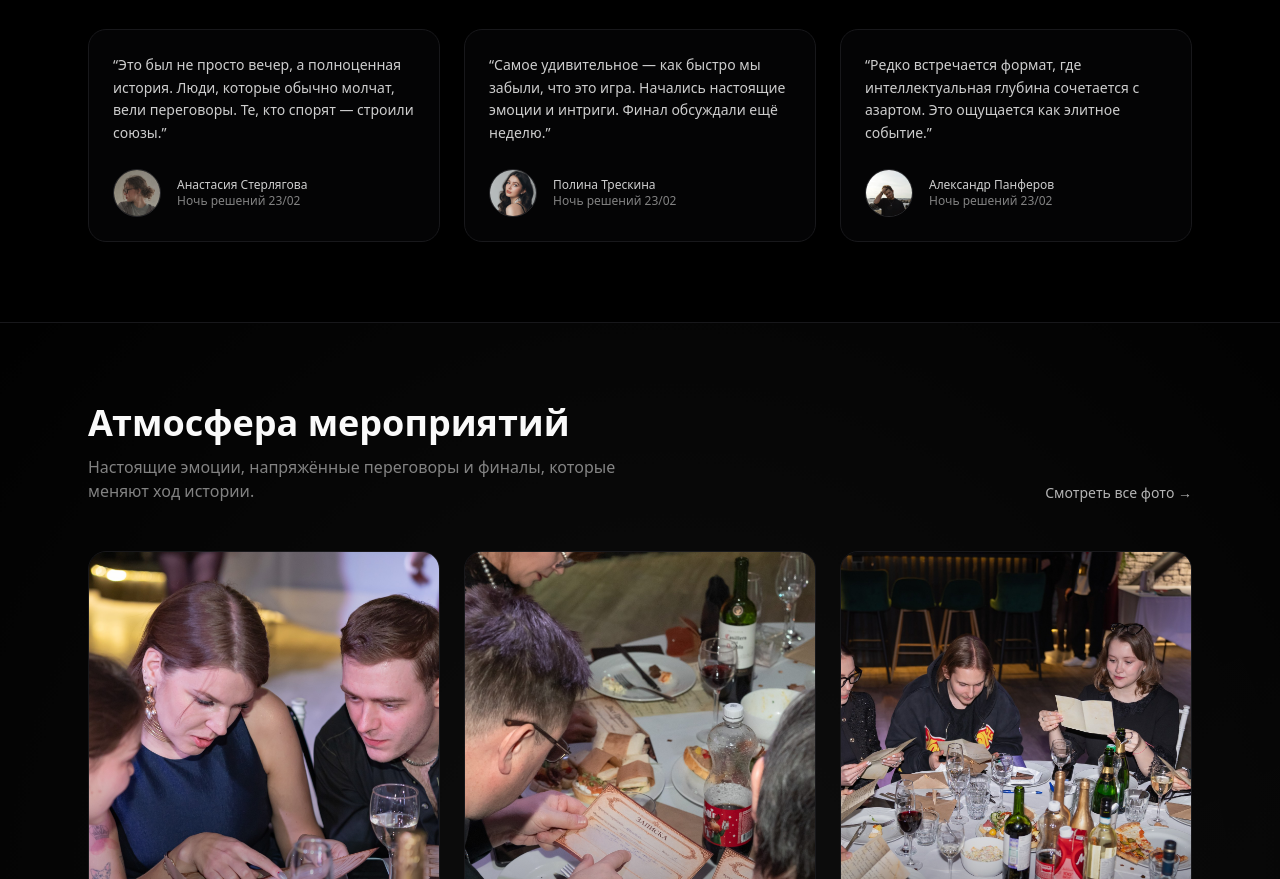
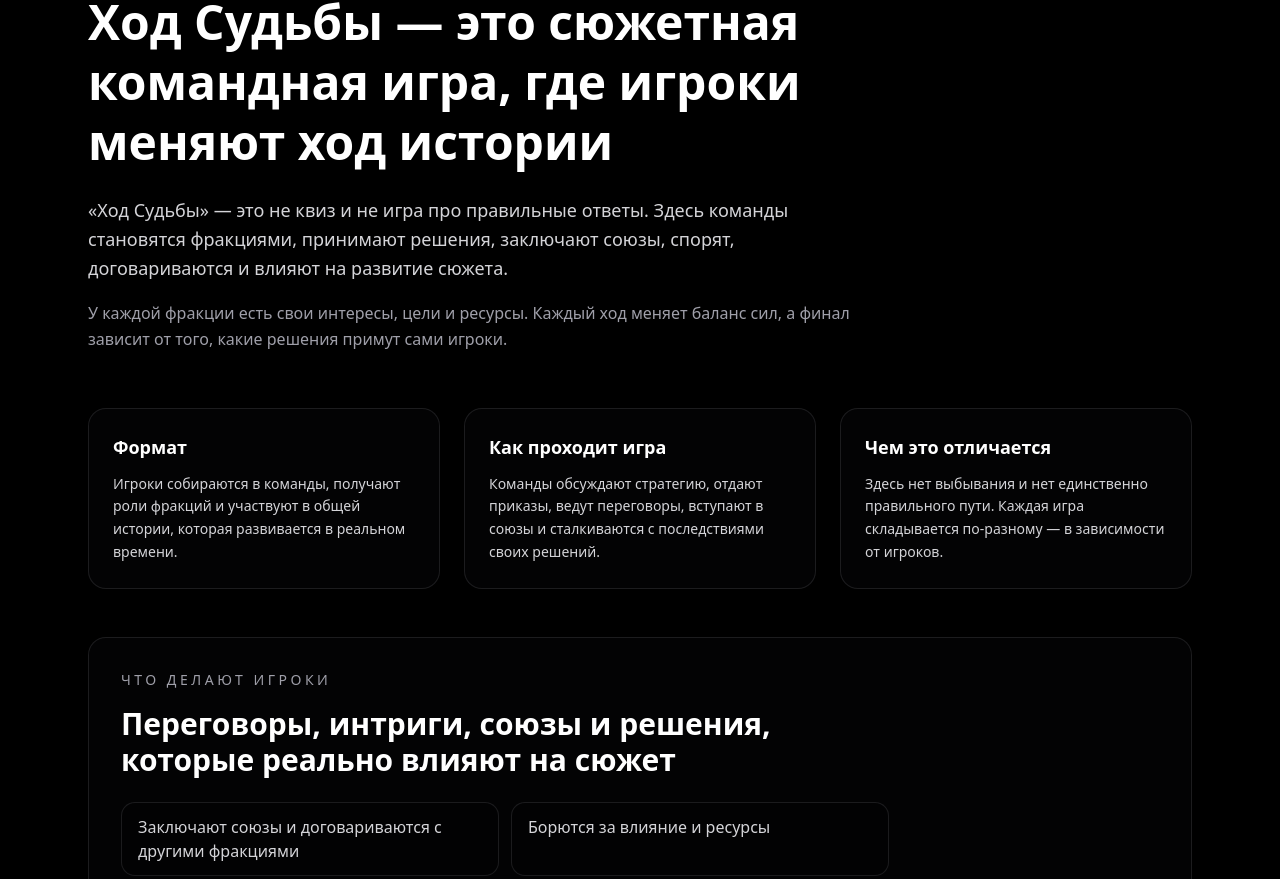
Before and after one commit to Lyzhenkoff/hs-game, a Next.js app: page / in a window 1280 px wide. Shown: the part 1921-2800 px from the top of the page. Built offline with nearby package versions, Linux system fonts and the light colour scheme.

Commit message:
limit team size to 8

```diff
--- a/app/page.tsx
+++ b/app/page.tsx
@@ -42,7 +42,87 @@ export default function Home() {
           <AnimatedSection id="calendar">
           <CalendarPoster />
               {/*<FactionsSection />*/}
+              <section id="about-game" className="bg-black text-white">
+                  <div className="mx-auto max-w-6xl px-6 py-20 md:py-24">
+                      <div className="max-w-3xl">
+                          <div className="text-sm uppercase tracking-[0.25em] text-zinc-400">
+                              Что это за игра
+                          </div>
+
+                          <h2 className="mt-4 text-3xl md:text-5xl font-semibold leading-tight">
+                              Ход Судьбы — это сюжетная командная игра,
+                              где игроки меняют ход истории
+                          </h2>
+
+                          <p className="mt-6 text-lg text-zinc-300 leading-relaxed">
+                              «Ход Судьбы» — это не квиз и не игра про правильные ответы.
+                              Здесь команды становятся фракциями, принимают решения,
+                              заключают союзы, спорят, договариваются и влияют на развитие сюжета.
+                          </p>
+
+                          <p className="mt-4 text-zinc-400 leading-relaxed">
+                              У каждой фракции есть свои интересы, цели и ресурсы.
+                              Каждый ход меняет баланс сил, а финал зависит от того,
+                              какие решения примут сами игроки.
+                          </p>
+                      </div>
+
+                      <div className="mt-14 grid gap-6 md:grid-cols-3">
+                          <div className="rounded-2xl border border-zinc-800/70 bg-zinc-950/40 p-6">
+                              <div className="text-lg font-semibold">Формат</div>
+                              <p className="mt-3 text-sm text-zinc-300 leading-relaxed">
+                                  Игроки собираются в команды, получают роли фракций
+                                  и участвуют в общей истории, которая развивается в реальном времени.
+                              </p>
+                          </div>
+
+                          <div className="rounded-2xl border border-zinc-800/70 bg-zinc-950/40 p-6">
+                              <div className="text-lg font-semibold">Как проходит игра</div>
+                              <p className="mt-3 text-sm text-zinc-300 leading-relaxed">
+                                  Команды обсуждают стратегию, отдают приказы, ведут переговоры,
+                                  вступают в союзы и сталкиваются с последствиями своих решений.
+                              </p>
+                          </div>
+
+                          <div className="rounded-2xl border border-zinc-800/70 bg-zinc-950/40 p-6">
+                              <div className="text-lg font-semibold">Чем это отличается</div>
+                              <p className="mt-3 text-sm text-zinc-300 leading-relaxed">
+                                  Здесь нет выбывания и нет единственно правильного пути.
+                                  Каждая игра складывается по-разному — в зависимости от игроков.
+                              </p>
+                          </div>
+                      </div>
+
+                      <div className="mt-12 rounded-2xl border border-zinc-800/70 bg-zinc-950/40 p-6 md:p-8">
+                          <div className="max-w-3xl">
+                              <div className="text-sm uppercase tracking-[0.25em] text-zinc-400">
+                                  Что делают игроки
+                              </div>
+
+                              <h3 className="mt-4 text-2xl md:text-3xl font-semibold">
+                                  Переговоры, интриги, союзы и решения, которые реально влияют на сюжет
+                              </h3>
+
+                              <ul className="mt-6 grid gap-3 text-zinc-300 md:grid-cols-2">
+                                  <li className="rounded-xl border border-zinc-800/70 bg-black/20 px-4 py-3">
+                                      Заключают союзы и договариваются с другими фракциями
+                                  </li>
+                                  <li className="rounded-xl border border-zinc-800/70 bg-black/20 px-4 py-3">
+                                      Борются за влияние и ресурсы
+                                  </li>
+                                  <li className="rounded-xl border border-zinc-800/70 bg-black/20 px-4 py-3">
+                                      Принимают стратегические решения
+                                  </li>
+                                  <li className="rounded-xl border border-zinc-800/70 bg-black/20 px-4 py-3">
+                                      Влияют на развитие общей истории
+                                  </li>
+                              </ul>
+                          </div>
+                      </div>
+                  </div>
+              </section>
               <TestimonialsSection />
+
               <GallerySection />
           </AnimatedSection>
           <RequestGameForm />
--- a/components/site/HeroCarouselBackground.tsx
+++ b/components/site/HeroCarouselBackground.tsx
@@ -19,7 +19,7 @@ export default function HeroBanner() {
                 <div
                     className="absolute inset-0 bg-cover bg-center opacity-30"
                     style={{ backgroundImage: "url('/gallery/poster.png')" }}
-                />                <div className="absolute inset-0 bg-black/30" />
+                />                <div className="absolute inset-0 bg-black/10" />
 
                 <div className="relative mx-auto max-w-6xl px-6 py-28 md:py-36">
                     <div className="max-w-3xl">
```
